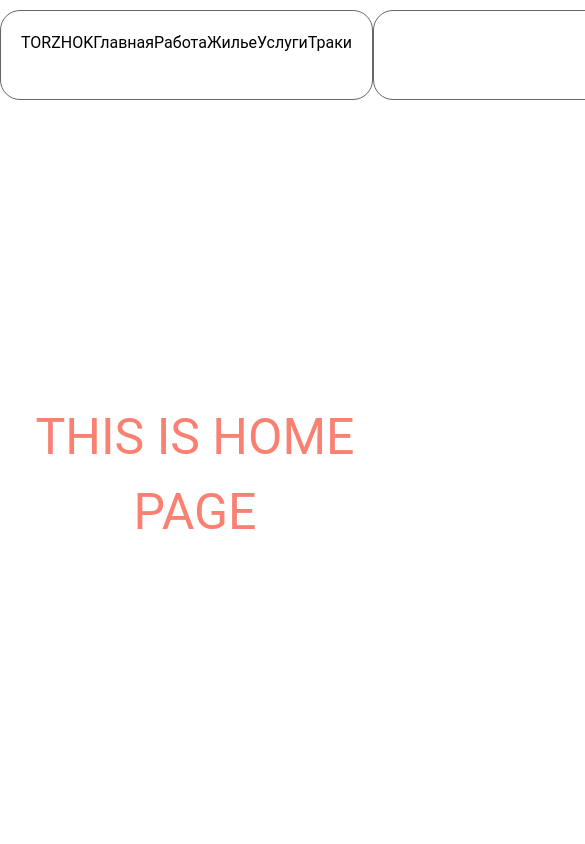
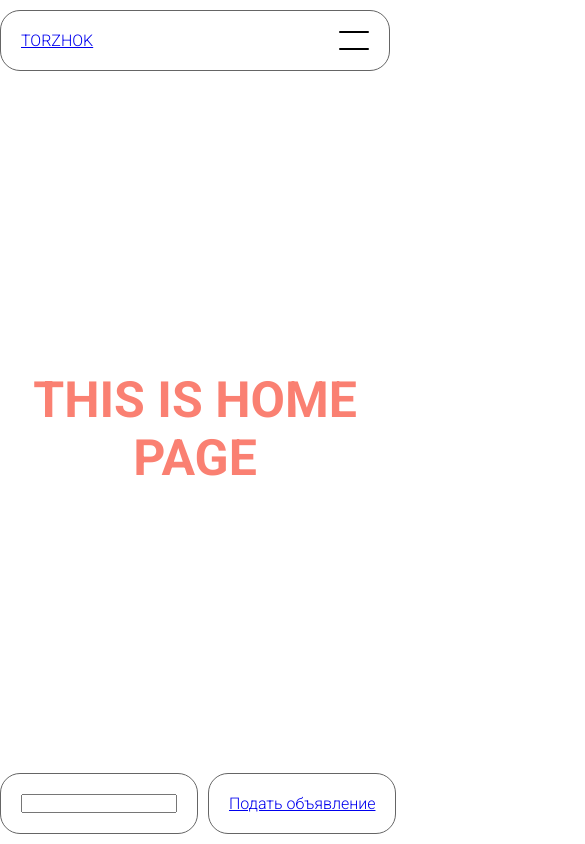
Before and after one commit to lvvNikolas/Torik, a React (Create React App) app: page / in a window 390 px wide. Shown: the top 844 px of the page, 585 px wide, since content can reach past the window. Built offline with nearby package versions, Linux system fonts and the light colour scheme.

Commit message:
Добавил адаптив для навбара + форма для страницы бизнес

```diff
--- a/src/App.css
+++ b/src/App.css
@@ -1,7 +1,7 @@
 
-@tailwind base;
+/* @tailwind base;
 @tailwind components;
-@tailwind utilities;
+@tailwind utilities; */
 @import url('https://fonts.googleapis.com/css2?family=Roboto:ital,wght@0,300;0,700;0,900;1,700;1,900&display=swap');
 
 *{
--- a/src/components/adsForm/pricing.js
+++ b/src/components/adsForm/pricing.js
@@ -31,8 +31,6 @@ const Pricing = ({adsType}) =>{
     },[])
 
 
-    console.log(plans)
-
     return(
         <div className="adsForm__pricing">
             <h3>Для продолжения необходимо выбрать тариф для публикаций</h3>
--- a/src/components/adsForm/rent_form.js
+++ b/src/components/adsForm/rent_form.js
@@ -152,6 +152,7 @@ const RentForm = () => {
                     </div>
 
                     <Pricing adsType={"RENT"}/>
+
                     <button type="submit">Отправить</button>
                 </form>
             }
--- a/src/components/adsForm/services_form.js
+++ b/src/components/adsForm/services_form.js
@@ -1,5 +1,132 @@
+import { Field, Formik } from "formik"
+import { useState } from "react"
+import Pricing from "./pricing"
+
 const ServicesForm = () =>{
+    const [extend, setExtend] = useState(false)
 
+    const initialValues = {
+        serviceTitle:'',
+        serviceDescription:'',
+        serviceCity:'',
+        serviceOwnerName:'',
+        serviceOwnerPhone:'',
+        setviceOwnerMail:'',
+        servicesPlans:''
+    }
+
+    const formSubmit = values => {
+        console.log(values)
+    }
+
+    const handleExtend = () => {
+        setExtend(p => !p)
+    }
+
+    const handleExtendText = () => {
+        return extend ? "Меньше параметров" : "Больше параметров"
+    }
+
+    const handleExtendStyle = () => {
+        return extend ? "adsForm__extend-container" : "adsForm__extend-container adsForm__extend-container--close"
+    }
+
+    return(
+        <Formik initialValues={initialValues} onSubmit={formSubmit}>
+        {
+            ({ values, handleSubmit, handleChange }) => <form className="adsForm__form" onSubmit={handleSubmit}>
+
+<label className="adsForm-label" htmlFor="serviceTitleId">Название компании<span>*</span></label>
+                    <Field
+                        className={"adsForm_input"}
+                        type={'text'}
+                        id={'serviceTitleId'}
+                        name={'serviceTitle'}
+                        placeholder="Адвокат Иванов Сергей"
+                        onChange={handleChange}
+                        value={values.serviceTitle}
+                    />
+
+<label className="adsForm-label" htmlFor="serviceDescriptionId">Описание объявления<span>*</span></label>
+                    <Field
+                        as="textarea"
+                        id={'serviceDescriptionId'}
+                        name={'serviceDescription'}
+                        className={"adsForm_input"}
+                        onChange={handleChange}
+                        value={values.serviceDescription}
+                        placeholder="Индивидуальная практика"
+                    />
+
+                    <label className="adsForm-label" htmlFor="serviceCityId">Адрес<span>*</span></label>
+                    <Field
+                        className={"adsForm_input"}
+                        type={'text'}
+                        id={'serviceCityId'}
+                        name={'serviceCity'}
+                        placeholder="Лос-Анжелес, Оранж стрит 27"
+                        onChange={handleChange}
+                        value={values.serviceCity}
+                    />
+
+<label className="adsForm-label" htmlFor="serviceOwnerNameId">Контактное лицо<span>*</span></label>
+                    <Field
+                    type = {'text'}
+                        id={'serviceOwnerNameId'}
+                        name={'serviceOwnerName'}
+                        className={"adsForm_input"}
+                        onChange={handleChange}
+                        value={values.serviceOwnerName}
+                        placeholder="Иванов Сергей"
+                    />
+
+<label className="adsForm-label" htmlFor="serviceOwnerPhoneId">Телефон<span>*</span></label>
+                    <Field
+                    type = {'phone'}
+                        id={'serviceOwnerPhoneId'}
+                        name={'serviceOwnerPhone'}
+                        className={"adsForm_input"}
+                        onChange={handleChange}
+                        value={values.serviceOwnerPhone}
+                        placeholder="+19239123123"
+                    />
+
+<label className="adsForm-label" htmlFor="setviceOwnerMailId">Почта<span>*</span></label>
+                    <Field
+                    type = {'email'}
+                        id={'setviceOwnerMailId'}
+                        name={'setviceOwnerMail'}
+                        className={"adsForm_input"}
+                        onChange={handleChange}
+                        value={values.setviceOwnerMail}
+                        placeholder="user@gmail.com"
+                    />
+
+                  {/* Доп форма */}
+                    <button type="button" onClick={handleExtend}>
+                        {handleExtendText()}
+                    </button>
+
+                    <div className={handleExtendStyle()}>
+                    <label className="adsForm-label" htmlFor="rentOwnerTgId">Ccылка на телеграм<span>*</span></label>
+                    <Field
+                        className={"adsForm_input"}
+                        type={'text'}
+                        id={'rentOwnerTgId'}
+                        name={'rentOwnerTg'}
+                        placeholder="https://t.me/@link"
+                        onChange={handleChange}
+                        value={values.rentOwnerTg}
+                    />
+                    </div>
+
+                    <Pricing adsType={"SERVICES"}/>
+
+                    <button type="submit">Отправить</button>
+            </form>
+        }
+    </Formik>
+    )
 }
 
 export default ServicesForm
--- a/src/components/nav/nav_bar.css
+++ b/src/components/nav/nav_bar.css
@@ -5,7 +5,7 @@
     display:flex;
     padding-top: 10px;
 }
-.navBar div{
+.nav__part{
     border-radius: 20px;
     padding: 20px;
     display: flex;
@@ -14,16 +14,102 @@
     flex-basis: 700px;
     border: 1px solid #656565;
     flex-grow: 1;
+    justify-content: space-between;
+    transition: flex 0.3s;
+}
+.navBar__navigation-container{
+    display: flex;
+}
+.navBar__right{
+    flex-basis: 675px;
+    display: flex;
+    flex-grow: 1;
 }
 .navBar__seachBar{
-    flex-basis: 400px;
+    width: 300px;
+    flex-grow: 1;
     border: 1px solid #656565;
+    margin-right: 10px;
+    margin-left: 10px;
+    transition: width 0.3s;
 }
 .navBar__addAds{
-    max-width: 275px;
-    width: 100%;
+    width: 275px;
     border: 1px solid #656565;
+    transition: width 0.3s;
+    white-space:nowrap;
 }
 .nav_logo{
     margin-right: auto;
 }
+
+.navBar__burger{
+    width: 30px;
+    position: relative;
+    height: 100%;
+    max-height: 20px;
+    background: none;
+    border:none;
+    display: none;
+}
+.navBar__burger span{
+    position: absolute;
+    width: 100%;
+
+    height: 2px;
+    border-radius: 10px;
+    background: black;
+    left: 0;
+}
+.navBar__burger span:first-of-type{
+    top:0
+}
+.navBar__burger span:last-of-type{
+    bottom: 0;
+}
+.navBar__menu-mobile--open{
+    height: auto !important;
+}
+.searchFocusSize{
+    width: 100%;
+}
+.searchFocusBtnSize{
+    width: 0;
+    flex-grow: 0;
+    padding: 20px 0;
+    overflow: hidden;
+
+}
+.searchFocusNavigationSize{
+    width: 0;
+    flex-grow: 0;
+    padding: 0;
+    overflow: hidden;
+}
+@media (max-width:950px) {
+    .navBar__right{
+        width: 100%;
+        display: flex;
+        position: fixed;
+        bottom: 10px;
+    }
+    .navBar__seachBar{
+        margin-left:0px;
+    }
+}
+@media (max-width:550px) {
+    .navBar__burger{
+        display: block;
+    }
+    .navBar__navigation{
+        flex-wrap: wrap;
+        align-content: flex-start;
+
+    }
+    .navBar__navigation-container{
+        width: 100%;
+        height: 0;
+        overflow: hidden;
+        flex-direction: column;
+    }
+}
--- a/src/components/nav/nav_bar.js
+++ b/src/components/nav/nav_bar.js
@@ -1,27 +1,83 @@
+import { useState } from "react"
 import { Link } from "react-router-dom"
 import { publicRoutes } from "../../constants/routes"
 import './nav_bar.css'
 
-const NavBar = ({setModal}) =>{
+const NavBar = () =>{
 
     const {FORM,MAIN,JOBS,ESTATE,SERVICES,TRUCKS} = publicRoutes
+    const [isOpen, setIsOpen] = useState(false)
+    const [isSearch, setisSearch] = useState(false)
+
+    const handleBurger = (close = null) =>{
+        setIsOpen(p => !p)
+        if(close === "close"){
+            setIsOpen(false)
+        }
+    }
+
+    const handleNavClass = () =>{
+        return isOpen ?
+        "navBar__navigation-container navBar__menu-mobile--open":
+        "navBar__navigation-container"
+    }
+
+    const searchFocusHandler = () =>{
+        return isSearch ?
+        "navBar__seachBar nav__part searchFocusSize":
+        "navBar__seachBar nav__part"
+    }
+
+    const buttonSearchHandler = () =>{
+        return isSearch && window.innerWidth < 550 ?
+        'navBar__addAds nav__part searchFocusBtnSize':
+        'navBar__addAds nav__part'
+    }
+    const navigationSearchHandler = () =>{
+
+    }
+
 
     return(
         <div className="navBar">
-            <div className="navBar__navigation">
+            <div className={"navBar__navigation nav__part"}>
                 <Link className="navigation__item nav_logo"  to={MAIN.route}>TORZHOK</Link>
-                <Link className="navigation__item"  to={MAIN.route}>Главная</Link>
-                <Link className="navigation__item"  to={JOBS.route}>Работа</Link>
-                <Link className="navigation__item"  to={ESTATE.route}>Жилье</Link>
-                <Link className="navigation__item"  to={SERVICES.route}>Услуги</Link>
-                <Link className="navigation__item"  to={TRUCKS.route}>Траки</Link>
+                <button type="button" className="navBar__burger"
+                onClick={handleBurger}
+                >
+                    <span></span>
+                    <span></span>
+                </button>
+                <div className={handleNavClass()}>
+                    <Link className="navigation__item"  to={MAIN.route}
+                    onClick = {()=>handleBurger('close')}>Главная</Link>
+
+                    <Link className="navigation__item"  to={JOBS.route}
+                    onClick = {()=>handleBurger('close')}>Работа</Link>
+
+                    <Link className="navigation__item"  to={ESTATE.route}
+                    onClick = {()=>handleBurger('close')}>Жилье</Link>
+
+                    <Link className="navigation__item"  to={SERVICES.route}
+                    onClick = {()=>handleBurger('close')}>Услуги</Link>
+
+                    <Link className="navigation__item"  to={TRUCKS.route}
+                    onClick = {()=>handleBurger('close')}>Траки</Link>
+                </div>
             </div>
-            <div className="navBar__seachBar">
-                <input/>
+
+            <div className="navBar__right">
+                <div className={"navBar__seachBar nav__part"}>
+                    <input
+                    onFocus={()=>setisSearch(true)}
+                    onBlur ={()=>setisSearch(false)}
+                    />
+                </div>
+                <div className={buttonSearchHandler()}>
+                    <Link to={FORM.route} className="navBarAddAds">Подать объявление</Link>
+                </div>
             </div>
-            <div className="navBar__addAds">
-                <Link to={FORM.route} className="navBarAddAds">Подать объявление</Link>
-            </div>
+
 
         </div>
     )
--- a/src/constants/rent.js
+++ b/src/constants/rent.js
@@ -8,8 +8,8 @@ export const RENT_CATEGORIES = [
         title: 'Комната'
     },
     {
-        id:'STUDIO',
-        title: 'Студия'
+        id:'КВАРТИРА',
+        title: 'Квартира'
     },
     {
         id:'APPARTMENTS',
```
